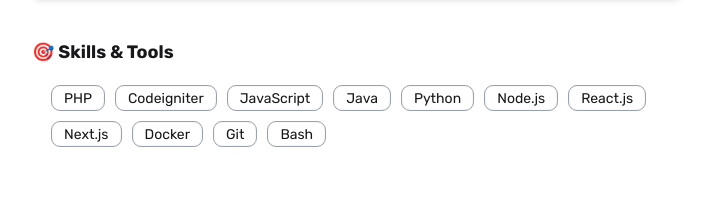
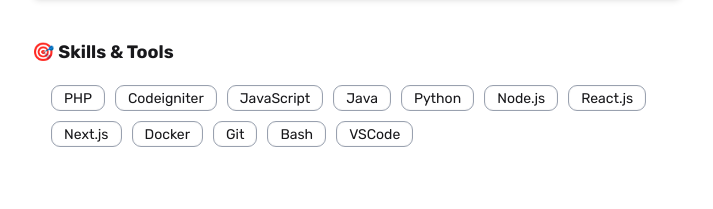
Before and after one commit to riikurniawan/riikurniawan.github.io, a React (Vite) app: page / in a window 1280 px wide. Shown: the part 1865-2074 px from the top of the page, without its empty margins (283-996 px from the left). Built offline with nearby package versions, Linux system fonts and the light colour scheme.

Commit message:
Add vscode

```diff
--- a/src/App.jsx
+++ b/src/App.jsx
@@ -339,6 +339,7 @@
             "Docker",
             "Git",
             "Bash",
+            "VSCode"
           ].map((skill) => (
             <span
               key={skill}
```
